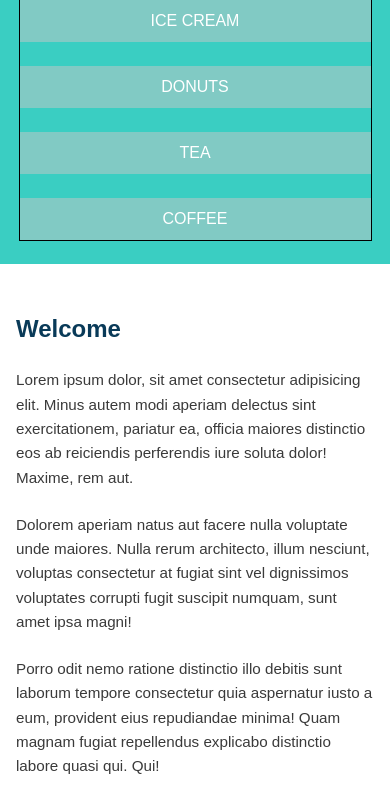
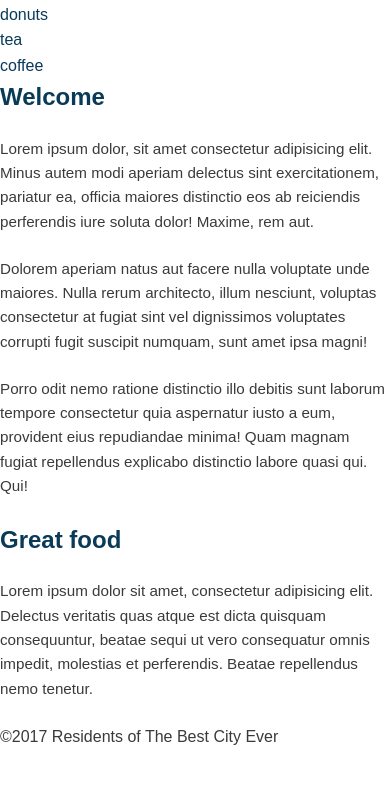
Before and after one commit to markgoho/layout-techniques, a plain HTML site: page index.html in a window 390 px wide. Shown: the part 118-916 px from the top of the page. After the commit the page ends 867 px from the top, so only its background shows below. Drawn offline with Linux system fonts and the light colour scheme.

Commit message:
Revert "Adding mobile styles"
This reverts commit 6344a8092ab25b41d344e91865cfd9ed88bd378f.

```diff
--- a/index.html
+++ b/index.html
@@ -13,9 +13,8 @@
 <body>
 
   <header>
-    <div class="wrapper">
     <h1 class="name">
-        <a href="">Best City Guide</a>
+      <a href="#">Best City Guide</a>
     </h1>
     <nav>
       <div><a href="">ice cream</a></div>
@@ -23,11 +22,9 @@
       <div><a href="">tea</a></div>
       <div><a href="">coffee</a></div>
     </nav>
-    </div>
   </header>
 
   <main>
-
     <h2>Welcome</h2>
     <p>Lorem ipsum dolor, sit amet consectetur adipisicing elit. Minus autem modi aperiam delectus sint exercitationem, pariatur
       ea, officia maiores distinctio eos ab reiciendis perferendis iure soluta dolor! Maxime, rem aut.</p>
@@ -35,13 +32,10 @@
       at fugiat sint vel dignissimos voluptates corrupti fugit suscipit numquam, sunt amet ipsa magni!</p>
     <p>Porro odit nemo ratione distinctio illo debitis sunt laborum tempore consectetur quia aspernatur iusto a eum, provident
       eius repudiandae minima! Quam magnam fugiat repellendus explicabo distinctio labore quasi qui. Qui!</p>
-
     <h2>Great food</h2>
     <p>Lorem ipsum dolor sit amet, consectetur adipisicing elit. Delectus veritatis quas atque est dicta quisquam consequuntur,
       beatae sequi ut vero consequatur omnis impedit, molestias et perferendis. Beatae repellendus nemo tenetur.</p>
-
   </main>
-
 
   <footer>
     <span>&copy;2017 Residents of The Best City Ever</span>
--- a/style.css
+++ b/style.css
@@ -29,52 +29,3 @@ h3 {
 a {
   text-decoration: none;
 }
-
-/* Header Styles */
-.wrapper > * {
-  outline: 1px solid black;
-}
-
-header {
-  background: #3acec2;
-  padding: 1.5em 0;
-  margin-bottom: 1.875em;
-  text-align: center;
-}
-
-header .wrapper {
-  width: 90%;
-  margin: 0 auto;
-  display: flex;
-  flex-direction: column;
-}
-
-header h1 a,
-nav a {
-  color: white;
-}
-
-nav {
-  text-transform: uppercase;
-  display: flex;
-  flex-direction: column;
-  height: 15em;
-  justify-content: space-between;
-}
-
-nav > div {
-  background-color: rgba(200, 200, 200, 0.5);
-  padding: 0.5em;
-}
-
-/* Main Content Styles */
-main {
-  padding: 1em;
-}
-
-/* Footer Styles */
-footer {
-  text-align: center;
-  background: #d9e4ea;
-  padding: 2em 1em;
-}
```
Lines whose indentation alone changed are shown as unchanged.
